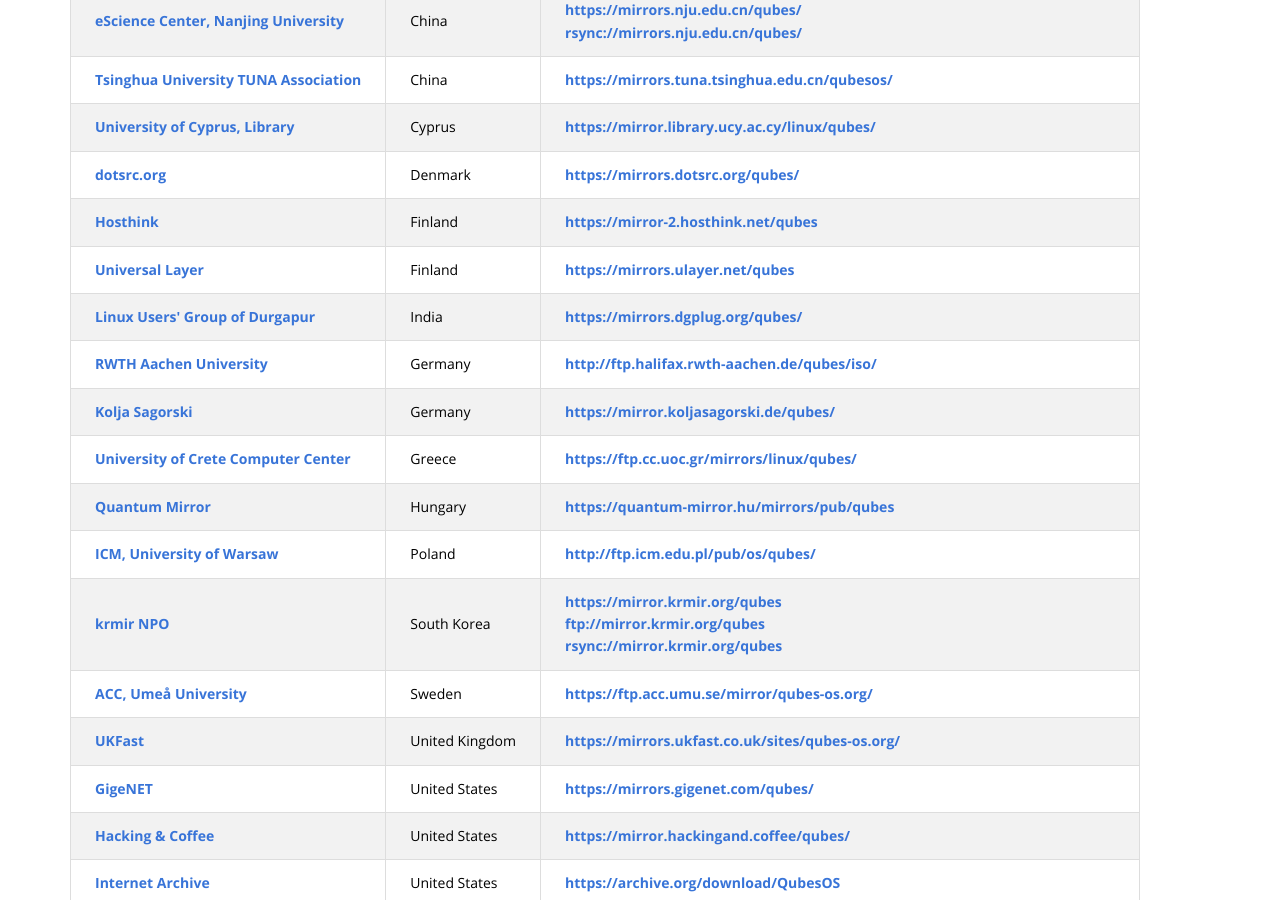
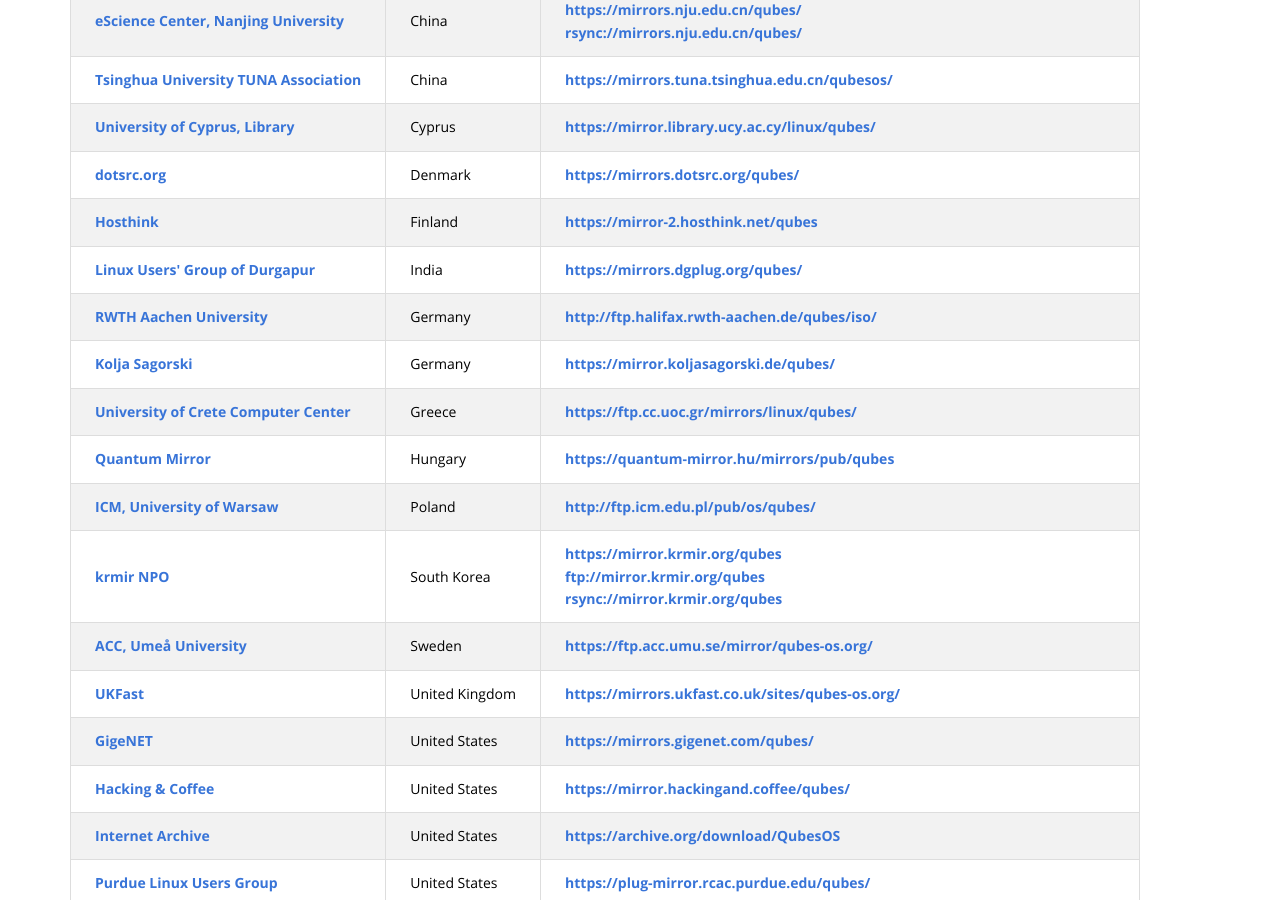
Before and after one commit to QubesOS/qubesos.github.io, a Jekyll site: the page built from pages/downloads.html, in a window 1280 px wide and 900 px high, scrolled down 3644 px. Built offline with Jekyll 4.4.1, drawn with Linux system fonts in a browser that asks for light colours; some web fonts are replaced.

Commit message:
Remove ulayer.net mirror on their request

```diff
--- a/_data/mirrors.yml
+++ b/_data/mirrors.yml
@@ -28,12 +28,6 @@
    location: Finland
    urls:
    - url: https://mirror-2.hosthink.net/qubes
-
- - organization: Universal Layer
-   org_url: https://ulayer.net/
-   location: Finland
-   urls:
-   - url: https://mirrors.ulayer.net/qubes
 
  - organization: Linux Users' Group of Durgapur
    org_url: https://dgplug.org/
```
